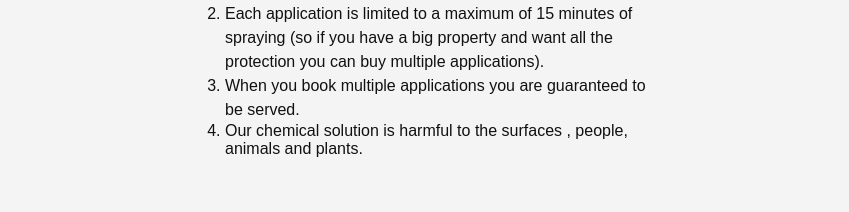
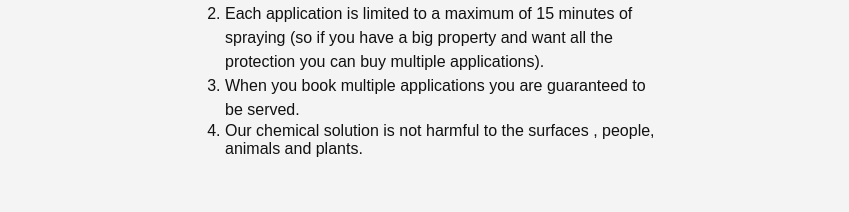
Before and after one commit to peduarte/247handyman, a Next.js app: page /anti-viral-spray in a window 1280 px wide. Shown: the part 2343-2555 px from the top of the page, without its empty margins (215-1064 px from the left). Built offline with nearby package versions, Linux system fonts and the light colour scheme.

Commit message:
Update anti-viral-spray.js

```diff
--- a/pages/anti-viral-spray.js
+++ b/pages/anti-viral-spray.js
@@ -94,7 +94,7 @@ const AntiViral = () => (
             all the protection you can buy multiple applications).
           </li>
           <li className="lh-copy">When you book multiple applications you are guaranteed to be served.</li>
-          <li>Our chemical solution is harmful to the surfaces , people, animals and plants.</li>
+          <li>Our chemical solution is not harmful to the surfaces , people, animals and plants.</li>
         </ol>
       </div>
     </div>
```
